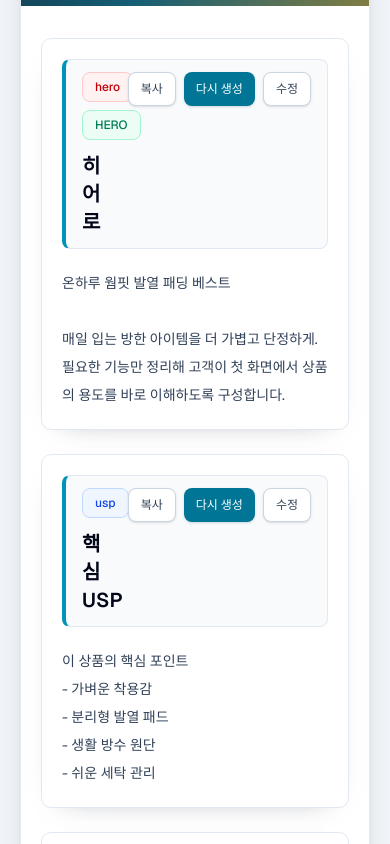
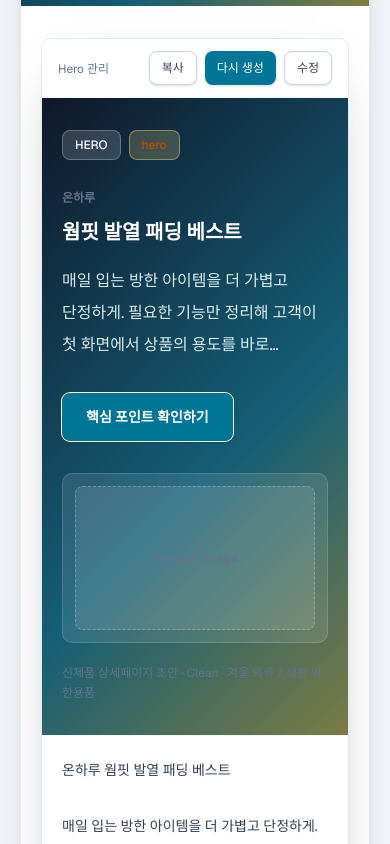
Before and after one commit to one-and1/detail-page-maker, a Next.js app: page / in a window 390 px wide. Shown: the part 2880-3724 px from the top of the page. Built offline with nearby package versions, Linux system fonts and the light colour scheme; no server answers.

Commit message:
260612 Hero 디자인 렌더링 1차 완료

```diff
--- a/src/components/detail-preview.tsx
+++ b/src/components/detail-preview.tsx
@@ -31,6 +31,23 @@ const formatSectionForCopy = (section: DetailSection) =>
 
 const formatAllSectionsForCopy = (sections: DetailSection[]) =>
   sections.map(formatSectionForCopy).join("\n\n---\n\n");
+
+const getHeroSubCopy = (section: DetailSection, product: ProductInfo) => {
+  const productLabel = `${product.brandName} ${product.productName}`.trim();
+  const candidates = section.copy
+    .split(/\n{2,}|\n/)
+    .map((line) => line.trim())
+    .filter(Boolean);
+
+  return (
+    candidates.find(
+      (line) => line !== productLabel && line !== section.title,
+    ) ||
+    section.description ||
+    product.usp ||
+    "첫 화면에서 고객이 바로 이해할 수 있는 핵심 메시지를 배치합니다."
+  );
+};
 
 export function DetailPreview({
   product,
@@ -110,7 +127,176 @@ export function DetailPreview({
     }
   };
 
+  const scrollToUspSection = () => {
+    document
+      .getElementById("detail-section-usp")
+      ?.scrollIntoView({ behavior: "smooth", block: "start" });
+  };
+
   const projectName = product.projectName.trim() || FALLBACK_PROJECT_NAME;
+  const brandName = product.brandName.trim() || "브랜드";
+  const heroProductName = product.productName.trim() || projectName;
+  const productLabel =
+    `${product.brandName} ${product.productName}`.trim() || projectName;
+
+  const renderCopyStatus = (target: CopyTarget) =>
+    copyStatus?.target === target ? (
+      <p
+        className={
+          copyStatus.kind === "success"
+            ? "text-xs font-medium text-emerald-700"
+            : "text-xs font-medium text-red-700"
+        }
+        role="status"
+      >
+        {copyStatus.message}
+      </p>
+    ) : null;
+
+  const renderSectionActions = (section: DetailSection) => (
+    <div className="flex shrink-0 flex-col items-end gap-2">
+      <div className="flex flex-wrap justify-end gap-2">
+        <Button
+          type="button"
+          onClick={() => copyText(formatSectionForCopy(section), section.id)}
+        >
+          복사
+        </Button>
+        <Button
+          type="button"
+          variant="primary"
+          onClick={() => regenerateSection(section.id)}
+        >
+          다시 생성
+        </Button>
+        {editingSectionId !== section.id ? (
+          <Button type="button" onClick={() => startEditing(section)}>
+            수정
+          </Button>
+        ) : null}
+      </div>
+      {renderCopyStatus(section.id)}
+    </div>
+  );
+
+  const renderSectionEditor = (section: DetailSection) =>
+    editingSectionId === section.id ? (
+      <div className="mt-5 grid gap-3">
+        <textarea
+          className={cn(fieldControlClass, "min-h-48 resize-y leading-7")}
+          value={draftCopy}
+          onChange={(event) => setDraftCopy(event.target.value)}
+        />
+        <div className="flex flex-wrap gap-2">
+          <Button
+            type="button"
+            variant="primary"
+            onClick={() => saveEditing(section.id)}
+          >
+            저장
+          </Button>
+          <Button type="button" onClick={cancelEditing}>
+            취소
+          </Button>
+        </div>
+      </div>
+    ) : (
+      <div className="mt-5 whitespace-pre-wrap text-sm leading-7 text-slate-700">
+        {section.copy}
+      </div>
+    );
+
+  const renderHeroSection = (section: DetailSection) => {
+    const heroSubCopy = getHeroSubCopy(section, product);
+
+    return (
+      <section
+        key={section.id}
+        id={`detail-section-${section.id}`}
+        className="overflow-hidden rounded-lg border border-slate-200 bg-white shadow-[var(--shadow-card-hover)]"
+      >
+        <div className="flex items-start justify-between gap-3 border-b border-slate-100 bg-white px-4 py-3">
+          <Caption className="pt-2 text-slate-400">Hero 관리</Caption>
+          {renderSectionActions(section)}
+        </div>
+
+        <div className="bg-[linear-gradient(135deg,#0f172a_0%,#155e75_58%,#f59e0b_150%)] px-5 py-8 text-white sm:px-7 sm:py-10">
+          <div className="min-w-0 [writing-mode:horizontal-tb]">
+            <div className="flex flex-wrap items-center gap-2">
+              <Badge className="border-white/25 bg-white/15 text-white" tone="neutral">
+                HERO
+              </Badge>
+              <Badge className="border-amber-200/40 bg-amber-200/20 text-amber-50" tone="point">
+                {section.kind}
+              </Badge>
+            </div>
+
+            <div className="mt-7 min-w-0 max-w-none">
+              <Caption className="text-sm font-semibold text-cyan-100 [word-break:keep-all]">
+                {brandName}
+              </Caption>
+              <Headline className="mt-3 block max-w-full whitespace-normal text-3xl font-semibold leading-tight text-white [word-break:keep-all] sm:text-4xl">
+                {heroProductName}
+              </Headline>
+              <p className="mt-5 max-w-2xl overflow-hidden whitespace-normal text-base leading-8 text-cyan-50/90 [display:-webkit-box] [word-break:keep-all] [-webkit-box-orient:vertical] [-webkit-line-clamp:3] sm:text-lg sm:leading-9">
+                {heroSubCopy}
+              </p>
+            </div>
+
+            <div className="mt-8">
+              <Button
+                type="button"
+                size="lg"
+                variant="primary"
+                className="min-h-12 bg-amber-300 px-6 text-base font-semibold text-slate-950 shadow-lg shadow-slate-950/20 ring-1 ring-amber-100 hover:bg-amber-200"
+                onClick={scrollToUspSection}
+              >
+                핵심 포인트 확인하기
+              </Button>
+            </div>
+
+            <div className="mt-8 rounded-lg border border-white/15 bg-white/10 p-3">
+              <div className="flex min-h-36 items-center justify-center rounded-md border border-dashed border-white/25 bg-white/10">
+                <Caption className="text-sm font-semibold tracking-wide text-cyan-50/70">
+                  Product Image
+                </Caption>
+              </div>
+            </div>
+
+            <Caption className="mt-5 text-cyan-50/55">
+              {projectName} · {TONE_LABELS[product.tone]} · {product.category || "미지정"}
+            </Caption>
+          </div>
+        </div>
+
+        <div className="border-t border-slate-100 px-5 pb-5 sm:px-7">
+          {renderSectionEditor(section)}
+        </div>
+      </section>
+    );
+  };
+
+  const renderDefaultSection = (section: DetailSection) => (
+    <section
+      key={section.id}
+      id={`detail-section-${section.id}`}
+      className="rounded-lg border border-slate-200 bg-white p-5 shadow-[0_10px_28px_-24px_rgb(15_23_42_/_0.55)]"
+    >
+      <div className="flex items-start justify-between gap-4 rounded-md border border-slate-200 border-l-4 border-l-cyan-600 bg-slate-50 px-4 py-3">
+        <div className="min-w-0">
+          <div className="flex flex-wrap items-center gap-2">
+            <Badge tone="info">{section.kind}</Badge>
+          </div>
+          <Text as="h3" className="mt-3" variant="headline">
+            {section.title}
+          </Text>
+        </div>
+        {renderSectionActions(section)}
+      </div>
+
+      {renderSectionEditor(section)}
+    </section>
+  );
 
   return (
     <Card as="article" className="min-w-0 overflow-hidden rounded-lg" padding="none">
@@ -129,7 +315,7 @@ export function DetailPreview({
               </Badge>
             </div>
             <Headline className="mt-4 text-2xl font-semibold text-white">
-              {product.brandName} {product.productName}
+              {productLabel}
             </Headline>
             <Caption className="mt-2 max-w-xl text-sm leading-6 text-cyan-50/85">
               {projectName} · {product.category}
@@ -144,107 +330,15 @@ export function DetailPreview({
             >
               전체 복사
             </Button>
-            {copyStatus?.target === "all" ? (
-              <p
-                className={
-                  copyStatus.kind === "success"
-                    ? "text-xs font-medium text-emerald-700"
-                    : "text-xs font-medium text-red-700"
-                }
-                role="status"
-              >
-                {copyStatus.message}
-              </p>
-            ) : null}
+            {renderCopyStatus("all")}
           </div>
         </div>
       </CardHeader>
 
       <CardBody className={cn(previewContainerClass, "grid gap-6 py-6")}>
-        {sections.map((section, index) => (
-          <section
-            key={section.id}
-            className="rounded-lg border border-slate-200 bg-white p-5 shadow-[0_10px_28px_-24px_rgb(15_23_42_/_0.55)]"
-          >
-            <div className="flex items-start justify-between gap-4 rounded-md border border-slate-200 border-l-4 border-l-cyan-600 bg-slate-50 px-4 py-3">
-              <div className="min-w-0">
-                <div className="flex flex-wrap items-center gap-2">
-                  <Badge tone={index === 0 ? "hot" : "info"}>{section.kind}</Badge>
-                  {index === 0 ? <Badge tone="new">HERO</Badge> : null}
-                </div>
-                <Text as="h3" className="mt-3" variant="headline">
-                  {section.title}
-                </Text>
-              </div>
-              <div className="flex shrink-0 flex-col items-end gap-2">
-                <div className="flex flex-wrap justify-end gap-2">
-                  <Button
-                    type="button"
-                    onClick={() => copyText(formatSectionForCopy(section), section.id)}
-                  >
-                    복사
-                  </Button>
-                  <Button
-                    type="button"
-                    variant="primary"
-                    onClick={() => regenerateSection(section.id)}
-                  >
-                    다시 생성
-                  </Button>
-                  {editingSectionId !== section.id ? (
-                    <Button
-                      type="button"
-                      onClick={() => startEditing(section)}
-                    >
-                      수정
-                    </Button>
-                  ) : null}
-                </div>
-                {copyStatus?.target === section.id ? (
-                  <p
-                    className={
-                      copyStatus.kind === "success"
-                        ? "text-xs font-medium text-emerald-700"
-                        : "text-xs font-medium text-red-700"
-                    }
-                    role="status"
-                  >
-                    {copyStatus.message}
-                  </p>
-                ) : null}
-              </div>
-            </div>
-
-            {editingSectionId === section.id ? (
-              <div className="mt-5 grid gap-3">
-                <textarea
-                  className={cn(fieldControlClass, "min-h-48 resize-y leading-7")}
-                  value={draftCopy}
-                  onChange={(event) => setDraftCopy(event.target.value)}
-                />
-                <div className="flex flex-wrap gap-2">
-                  <Button
-                    type="button"
-                    variant="primary"
-                    onClick={() => saveEditing(section.id)}
-                  >
-                    저장
-                  </Button>
-                  <Button
-                    type="button"
-                    onClick={cancelEditing}
-                  >
-                    취소
-                  </Button>
-                </div>
-              </div>
-            ) : (
-              <div className="mt-5 whitespace-pre-wrap text-sm leading-7 text-slate-700">
-                {section.copy}
-              </div>
-            )}
-          </section>
-        ))}
+        {sections.map((section, index) =>
+          index === 0 ? renderHeroSection(section) : renderDefaultSection(section),
+        )}
 
         <footer className="mt-10 border-t border-slate-100 pt-6 text-xs leading-6 text-slate-500">
           <p>금지 표현: {product.forbiddenPhrases || "입력 없음"}</p>
```
